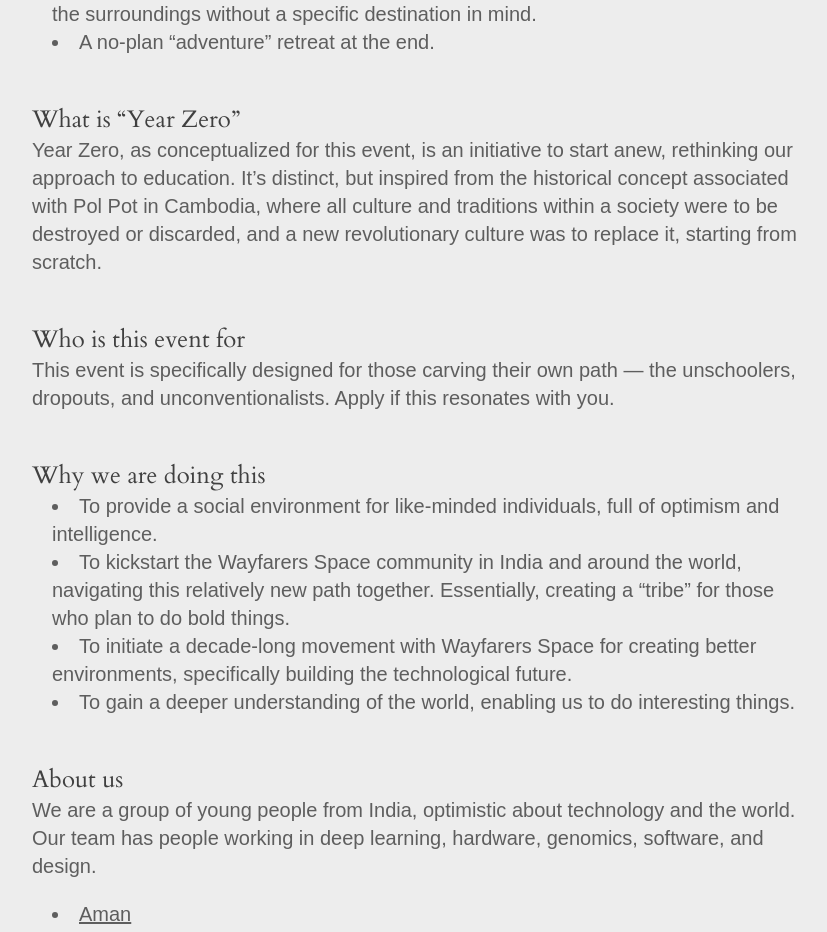
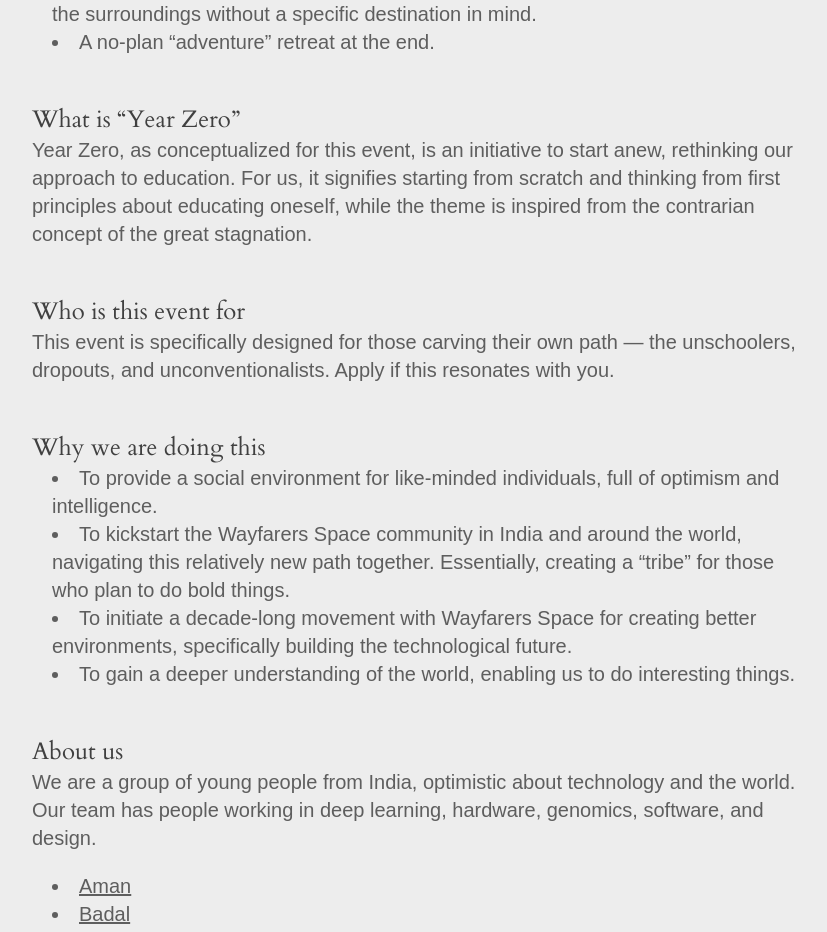
Before and after one commit to TheBlapse/wayfarers.space, a Next.js app: page /year-zero in a window 1280 px wide. Shown: the part 1140-2072 px from the top of the page, without its empty margins (224-1051 px from the left). Built offline with nearby package versions, Linux system fonts and the light colour scheme; a web font is replaced by a local one.

Commit message:
Update page.tsx

```diff
--- a/app/year-zero/page.tsx
+++ b/app/year-zero/page.tsx
@@ -105,11 +105,7 @@
           </h1>
           <p className="font-serif text-lg text-lighttext dark:text-darktext md:text-xl">
             Year Zero, as conceptualized for this event, is an initiative to
-            start anew, rethinking our approach to education. It&rsquo;s
-            distinct, but inspired from the historical concept associated with
-            Pol Pot in Cambodia, where all culture and traditions within a
-            society were to be destroyed or discarded, and a new revolutionary
-            culture was to replace it, starting from scratch.
+            start anew, rethinking our approach to education. For us, it signifies starting from scratch and thinking from first principles about educating oneself, while the theme is inspired from the contrarian concept of the great stagnation.
           </p>
         </div>
         <div className="relative flex-col items-center justify-center gap-1">
```
